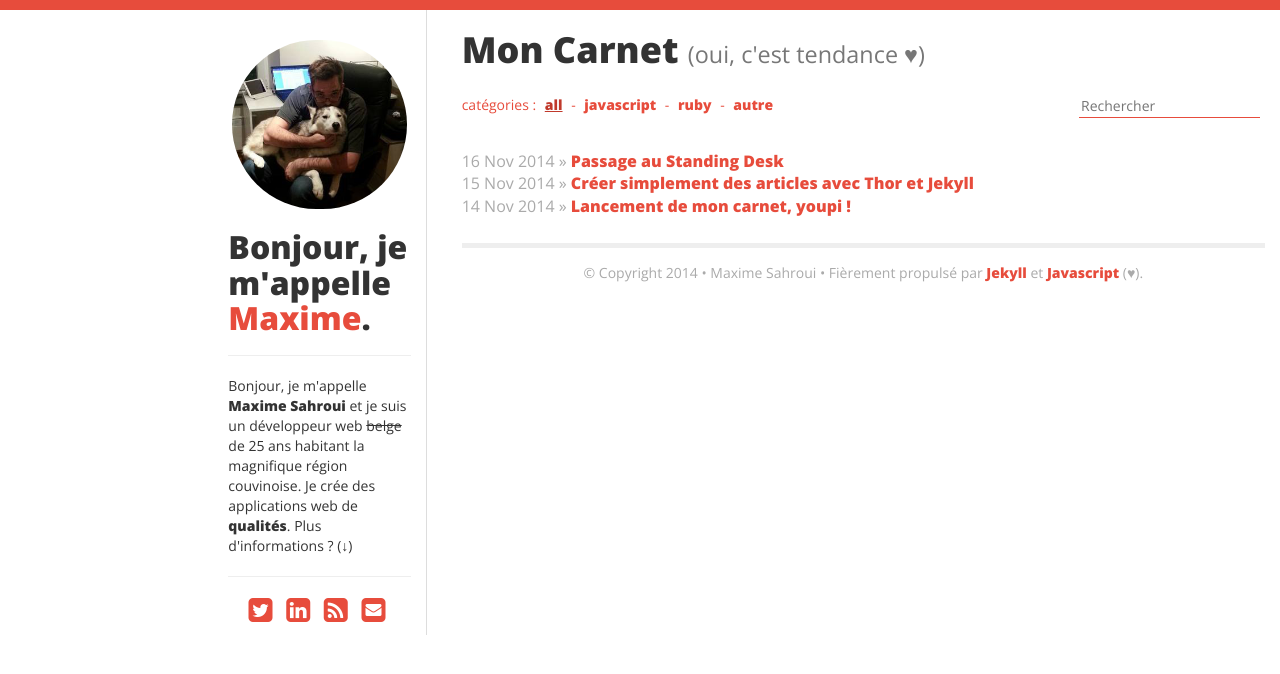
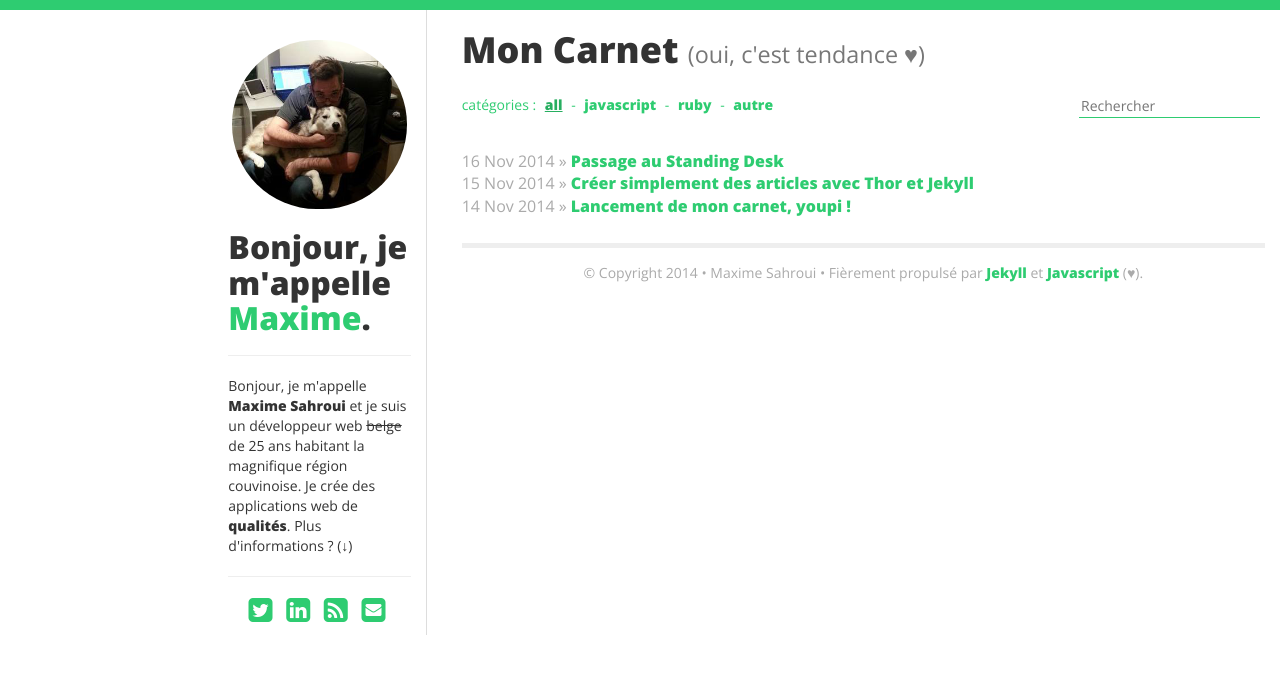
Before and after one commit to maximeshr/maximeshr.github.io, a Jekyll site: the page built from index.html, in a window 1280 px wide. Shown: the top 674 px of the page. Built offline with Jekyll 4.4.1, drawn with Linux system fonts in a browser that asks for light colours; nearby versions of some CDN libraries.

Commit message:
fixing color for green.

```diff
--- a/css/main.css
+++ b/css/main.css
@@ -1,5 +1,5 @@
 body {
-  border-top: 10px solid #e74c3c; /* 2ecc71*/
+  border-top: 10px solid #2ecc71;
   font-family: 'Open Sans', sans-serif;
   font-weight: normal;
   font-size: 14px;
@@ -12,11 +12,11 @@ h1, h2, h3, h4, h5, h6 {
 
 a {
   font-weight: 800;
-  color: #e74c3c; /* 2ecc71*/
+  color: #2ecc71;
 }
 
 a:hover {
-  color: #c0392b; /* 27ae60*/
+  color: #27ae60;
 }
 
 .resized {
@@ -54,7 +54,7 @@ a:hover {
 }
 
 #filters {
-  color: #e74c3c; /* 2ecc71*/
+  color: #2ecc71;
   margin-left: 0;
   margin-top: 25px;
 }
@@ -64,13 +64,13 @@ a:hover {
 }
 
 .is-checked {
-  color: #c0392b; /* 27ae60*/
+  color: #27ae60;
   text-decoration: underline;
 }
 
 #quicksearch {
   border: none;
-  border-bottom: 1px solid #e74c3c; /* 2ecc71*/
+  border-bottom: 1px solid #2ecc71;
 }
 
 #quicksearch:focus {
```
Also changed, not shown: 2 other files.
